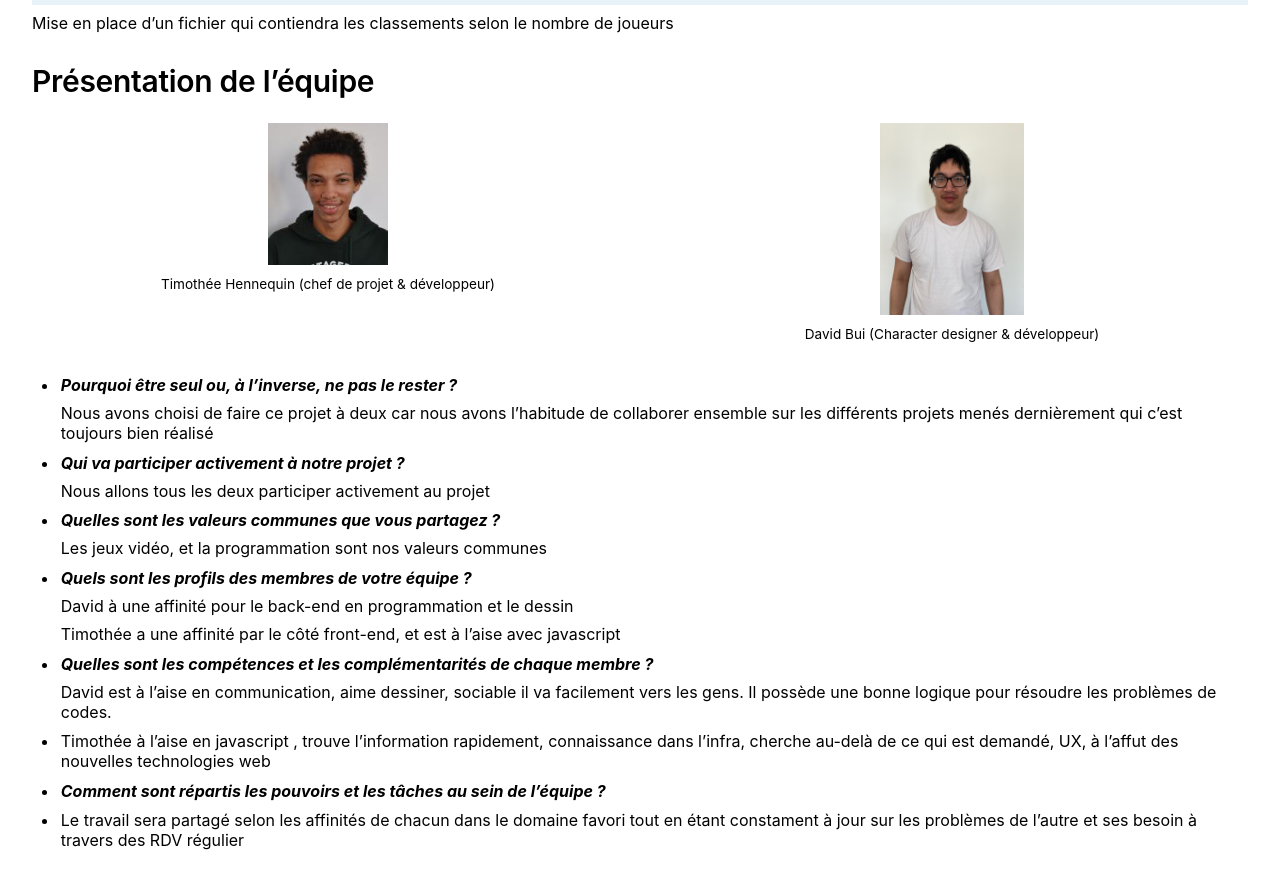
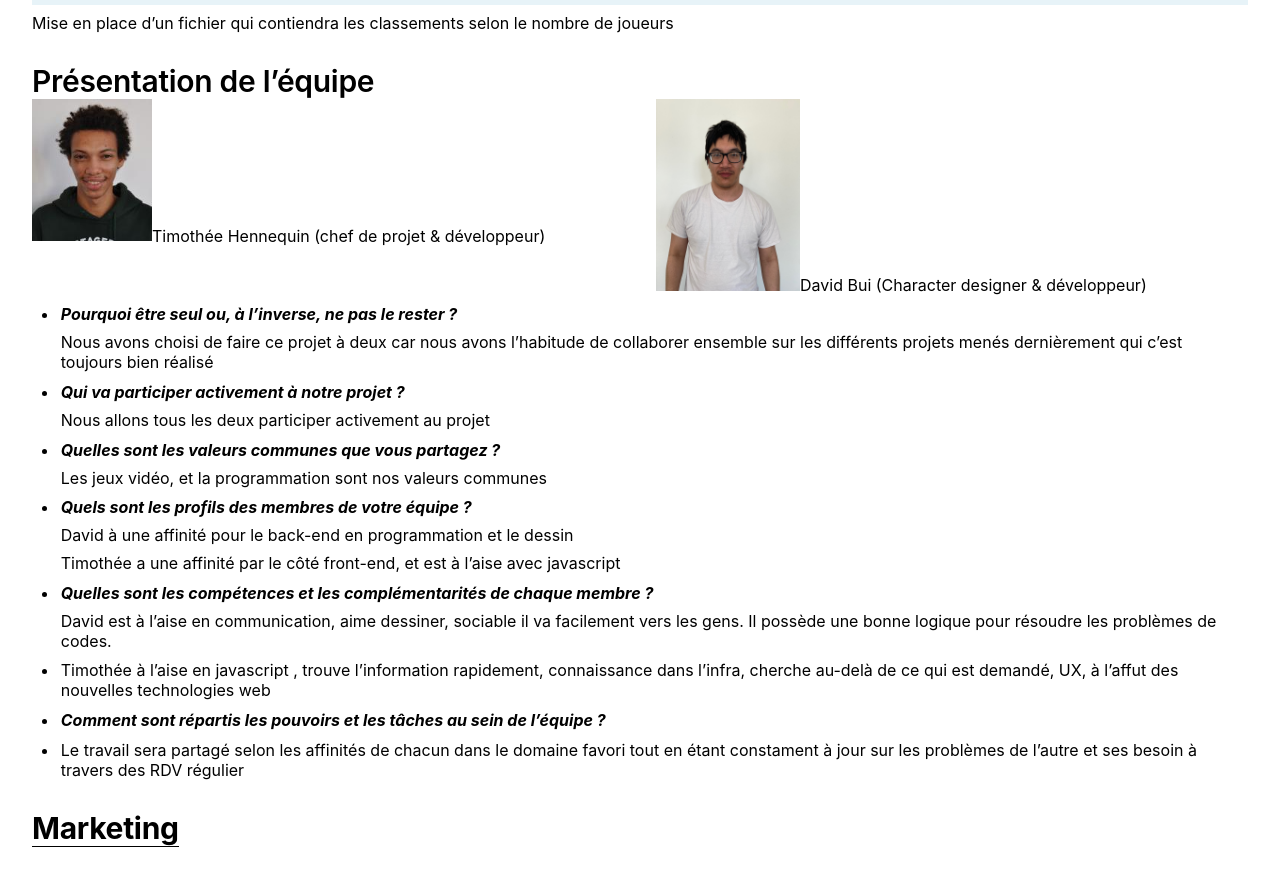
Before and after one commit to pytoncraft2/vercel-rs, a Next.js app: page / in a window 1280 px wide. Shown: the part 2703-3582 px from the top of the page. Built offline with nearby package versions, Linux system fonts and the light colour scheme.

Commit message:
[~] suite

```diff
--- a/pages/index.tsx
+++ b/pages/index.tsx
@@ -450,36 +450,26 @@ const Home: NextPage = () => {
         style={{ width: "50.00000000000002%" }}
         className="column"
       >
-        <figure id="080cb1fb-e96b-404e-9b4d-136f3f9f5bae" className="image">
           <a href="Cahier%20des%20charges%20080cb1fbe96b404e9b4d136f3f9f5bae/timothee.hennequinepitech.eu.jpg">
             <img alt=""
               style={{ width: 120 }}
               src="Cahier%20des%20charges%20080cb1fbe96b404e9b4d136f3f9f5bae/timothee.hennequinepitech.eu.jpg"
             />
           </a>
-          <figcaption>
-            {" "}
             Timothée Hennequin (chef de projet &amp; développeur)
-          </figcaption>
-        </figure>
       </div>
       <div
         id="83447167-c327-497b-a950-8f411985aeff"
         style={{ width: "50%" }}
         className="column"
       >
-        <figure id="7a5a72fb-d1ea-4852-b652-307c3df612d6" className="image">
           <a href="Cahier%20des%20charges%20080cb1fbe96b404e9b4d136f3f9f5bae/MicrosoftTeams-image.png">
             <img alt=""
               style={{ width: 144 }}
               src="Cahier%20des%20charges%20080cb1fbe96b404e9b4d136f3f9f5bae/MicrosoftTeams-image.png"
             />
           </a>
-          <figcaption>
-            {" "}
             David Bui (Character designer &amp; développeur)
-          </figcaption>
-        </figure>
       </div>
     </div>
     <ul id="bcbb0471-565f-4833-abd7-efe623b420f9" className="bulleted-list">
```
